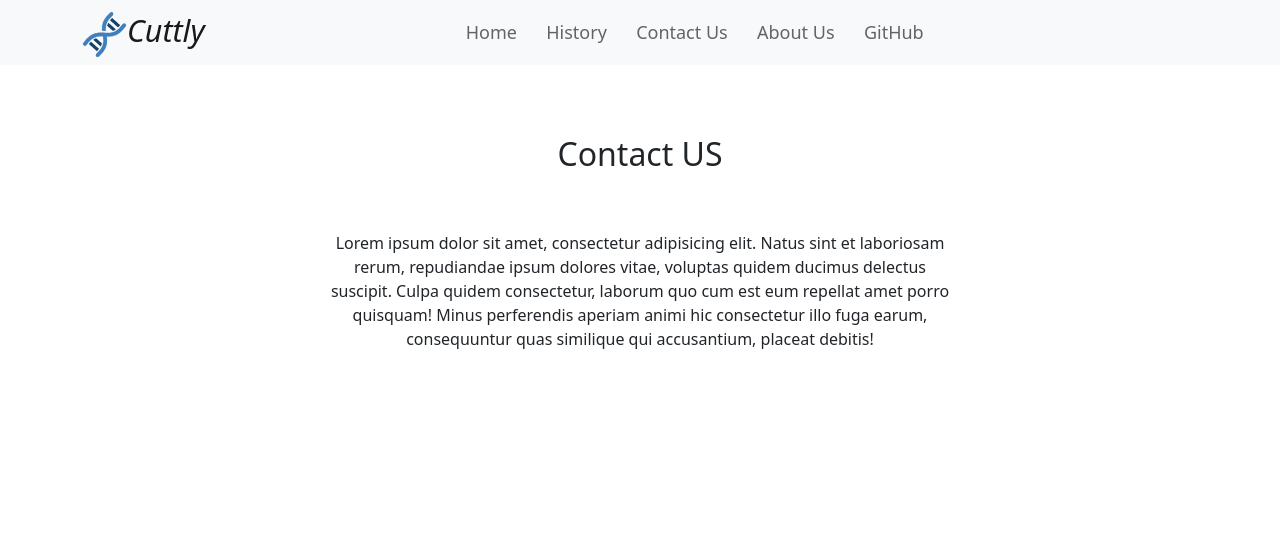
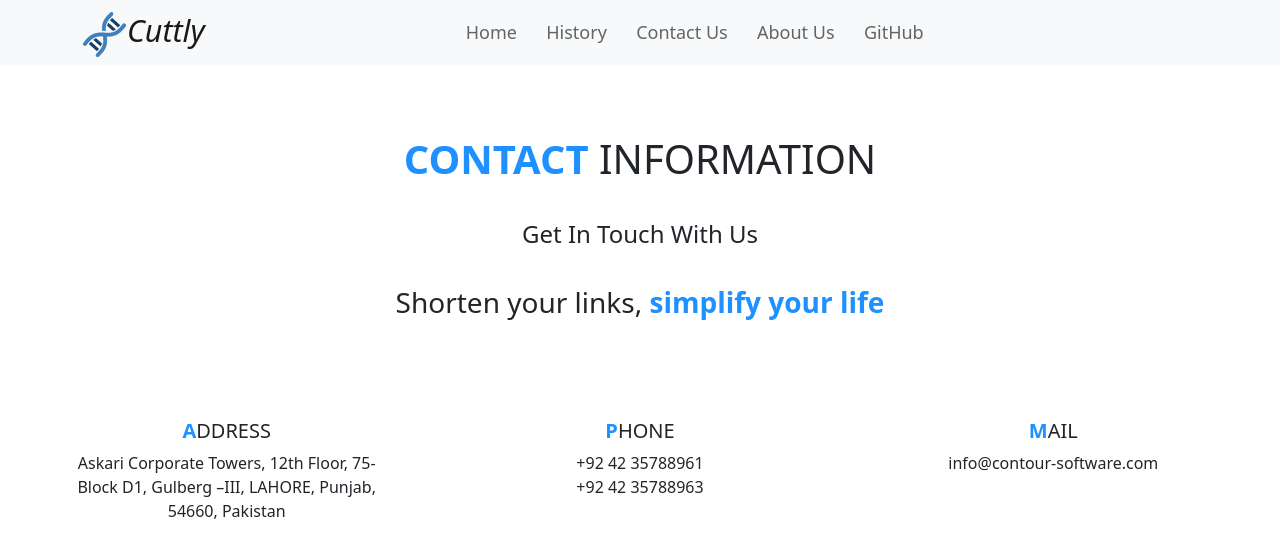
Before and after one commit to zohaibabdullah1/URL-Shortner, a React (Create React App) app in the folder url-shortner/: page /contact in a window 1280 px wide. Shown: the top 556 px of the page. Built offline with nearby package versions, Linux system fonts and the light colour scheme.

Commit message:
contactUs Page

```diff
--- a/url-shortner/src/ContactUs.js
+++ b/url-shortner/src/ContactUs.js
@@ -6,11 +6,25 @@ function ContactUS () {
   return(
 <div className="ContactUs">
 
- <h2> Contact  US</h2>
+<h1><b className="contact_color">CONTACT</b> INFORMATION</h1>
+      <h4 className="contact_second">Get In Touch With Us</h4>
+      <h3 className="contact_second">Shorten your links,<b className="coler"> simplify your life</b></h3>
+      <div className='main-flex'>
 
- <p className='about-para'>
-    Lorem ipsum dolor sit amet, consectetur adipisicing elit. Natus sint et laboriosam rerum, repudiandae ipsum dolores vitae, voluptas quidem ducimus delectus suscipit. Culpa quidem consectetur, laborum quo cum est eum repellat amet porro quisquam! Minus perferendis aperiam animi hic consectetur illo fuga earum, consequuntur quas similique qui accusantium, placeat debitis!
-      </p>
+        <div className="col-sm-4" id='information' ><h5> <b className="coler">A</b>DDRESS</h5>
+        <div>Askari Corporate Towers, 12th Floor, 75- Block D1, Gulberg –III, LAHORE, Punjab, 54660, Pakistan</div>
+        </div>
+
+        <div className="col-sm-4"  id='information'><h5> <b className="coler">P</b>HONE</h5>
+        <div>+92 42 35788961 </div>
+        <div> +92 42 35788963</div>
+        </div>
+
+        <div className="col-sm-4" id='information'><h5> <b className="coler">M</b>AIL</h5>
+        <div>info@contour-software.com</div>
+        </div>
+
+      </div>
   </div>
   );
 }
--- a/url-shortner/src/index.css
+++ b/url-shortner/src/index.css
@@ -26,11 +26,22 @@ background-color: red;
     /* text-align: center; */
 }
 
-.aboutUs ,.ContactUs{
+.aboutUs{
 
     /* border:  1px solid red; */
     /* display:block; */
     width: 60%;
+    text-align: center;
+    margin: auto;
+    margin-top: 50px;
+    padding: 20px;
+}
+
+.ContactUs{
+
+    /* border:  1px solid red; */
+    /* display:block; */
+    width: 100%;
     text-align: center;
     margin: auto;
     margin-top: 50px;
@@ -43,6 +54,24 @@ background-color: red;
     justify-content: center;
 }
 
+.main-flex{
+    margin-top: 7%;
+    display: flex;
+    flex-wrap: nowrap;
+    text-align: center;
+}
+.contact_color{
+    color: dodgerblue;
+}
+#information{
+    padding: 1% 3% ;
+}
+.contact_second{
+    margin: 3% 0%;
+}
+.coler{
+    color: dodgerblue;
+}
 /* #background-video{ */
 
     /* height: 200px; */
```
